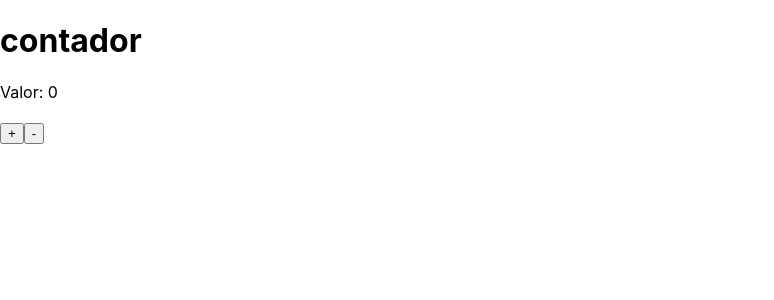
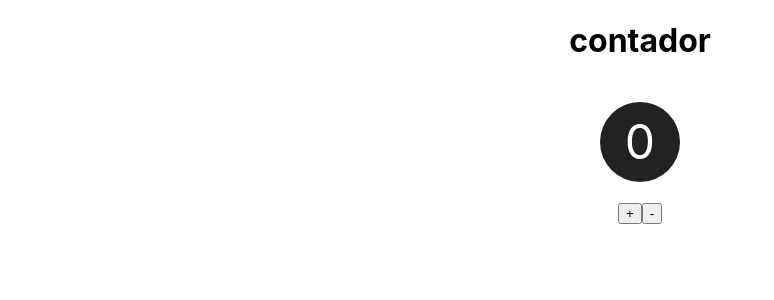
Before and after one commit to codingscode/Framework-Next, a Next.js app in the folder 001/exercicos-1/: page /estado/contador in a window 1280 px wide. Shown: the top 300 px of the page, without its empty margins (0-774 px from the left). Built offline with nearby package versions, Linux system fonts and the light colour scheme.

Commit message:
parte 60

```diff
--- /dev/null
+++ b/001/exercicos-1/components/ContadorDisplay.jsx
@@ -0,0 +1,13 @@
+
+
+export default function ContadorDisplay(props) {
+
+
+   return (
+      <div style={{ display: 'flex', justifyContent: 'center', alignItems: 'center',
+           height: '80px', width: '80px', borderRadius: '40px', backgroundColor: '#222',
+           color: '#fff', fontSize: '3rem', margin: '20px' }} >
+         {props.numero}
+      </div>
+   )
+}
--- a/001/exercicos-1/pages/estado/contador.jsx
+++ b/001/exercicos-1/pages/estado/contador.jsx
@@ -1,4 +1,5 @@
 import { useState } from 'react'
+import ContadorDisplay from '../../components/ContadorDisplay'
 
 
 
@@ -11,11 +12,14 @@ export default function contador() {
 
 
    return (
-      <div>
+      <div style={{ display: 'flex', flexDirection: 'column', justifyContent: 'center',
+           alignItems: 'center' }} >
          <h1>contador</h1>
-         <div>Valor: {numero}</div><br />
-         <button onClick={mais} >+</button>
-         <button onClick={menos} >-</button>
+         <ContadorDisplay numero={numero} />
+         <div>
+            <button onClick={mais} >+</button>
+            <button onClick={menos} >-</button>
+         </div>
       </div>
    )
 }
```
